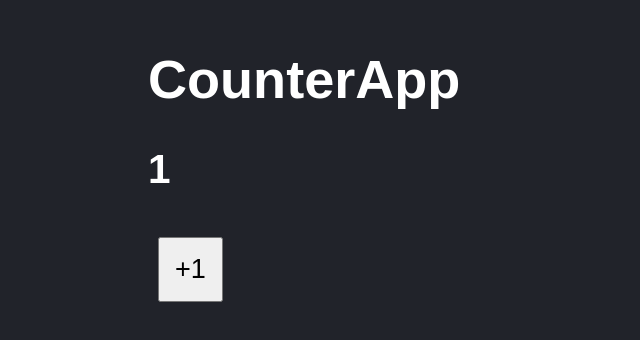
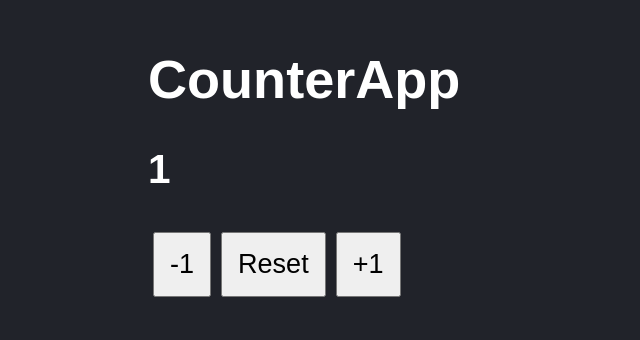
Before and after one commit to king-beard/counter-app, a React (Vite) app: page / in a window 1280 px wide. Shown: the part 136-476 px from the top of the page, without its empty margins (0-640 px from the left). Built offline with nearby package versions, Linux system fonts and the light colour scheme.

Commit message:
handleSubtract and handleReset

```diff
--- a/src/CounterApp.jsx
+++ b/src/CounterApp.jsx
@@ -6,11 +6,15 @@
   const [counter, setCounter] = useState(value)
 
   const handleAdd = () => setCounter(counter + 1)
+  const handleSubtract = () => setCounter(counter - 1)
+  const handleReset = () => setCounter(value)
 
   return (
     <Fragment>
       <h1>CounterApp</h1>
       <h2> { counter } </h2>
+      <button onClick={ handleSubtract }>-1</button>
+      <button onClick={ handleReset }>Reset</button>
       <button onClick={ handleAdd }>+1</button>
     </Fragment>
   )
--- a/src/styles.css
+++ b/src/styles.css
@@ -8,6 +8,6 @@
 
 button{
   font-size: 1.3rem;
-  margin: 10px;
+  margin: 5px;
   padding: 15px;
 }
```
